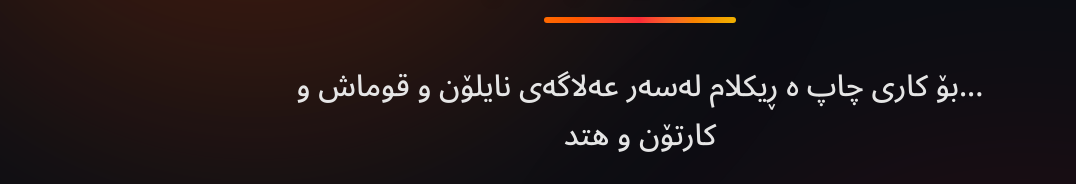
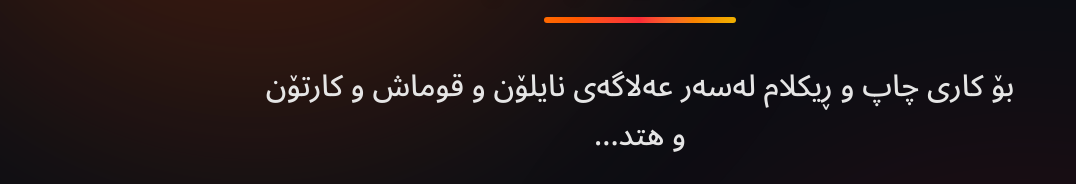
Before and after one commit to farhadmohammed/Chaplin-Chap, a React (Vite) app: page / in a window 1280 px wide. Shown: the part 543-727 px from the top of the page, without its empty margins (0-1076 px from the left). Built offline with nearby package versions, Linux system fonts and the light colour scheme; a web font is replaced by a local one.

Commit message:
fix(text): Correct Kurdish typo in tagline
The Kurdish text in the main tagline had a minor grammatical error ("ە" instead of "و"). This commit corrects the typo to improve accuracy and professionalism.

```diff
--- a/src/App.tsx
+++ b/src/App.tsx
@@ -116,7 +116,7 @@ export default function App() {
             transition={{ delay: 0.3 }}
             className="kurdish-text text-2xl md:text-3xl text-neutral-200 font-medium leading-relaxed"
           >
-            ...بۆ کاری چاپ ە ڕیکلام لەسەر عەلاگەی نایلۆن و قوماش و کارتۆن و هتد
+            بۆ کاری چاپ و ڕیکلام لەسەر عەلاگەی نایلۆن و قوماش و کارتۆن و هتد...
           </motion.p>
           <motion.p
             initial={{ opacity: 0 }}
```
